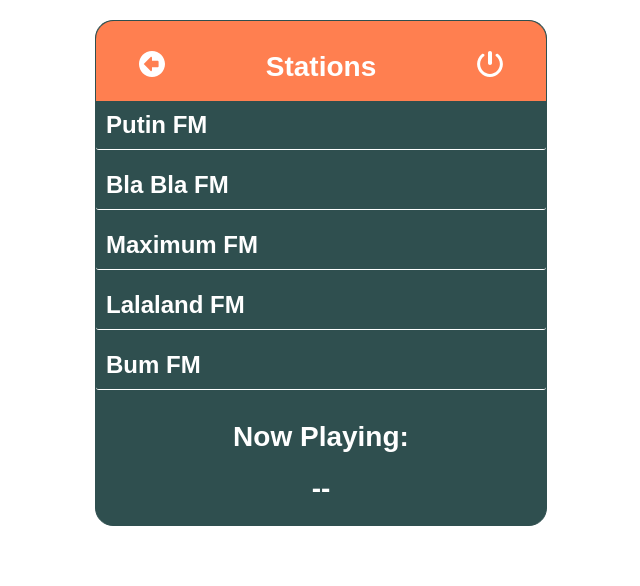
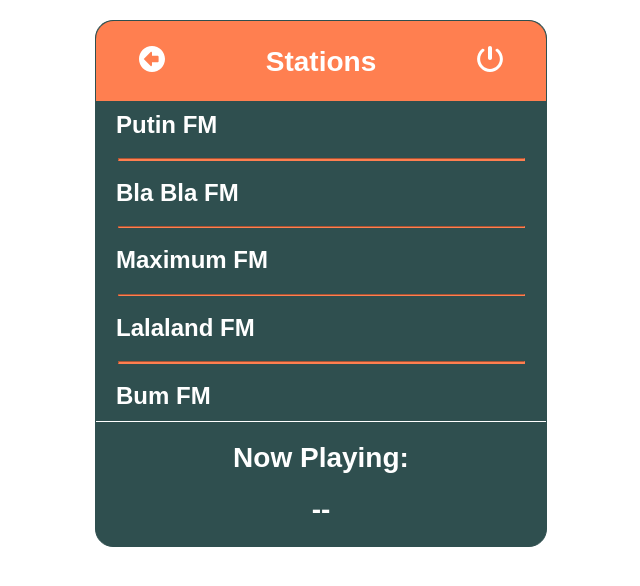
Before and after one commit to versavale/radiowidget, a plain HTML site: page index.html in a window 1280 px wide. Shown: the whole page, without its empty margins (319-959 px from the left). Drawn offline with Linux system fonts and the light colour scheme.

Commit message:
Styling changes

```diff
--- a/index.html
+++ b/index.html
@@ -35,7 +35,7 @@
           </p>
         </div>
       </div>
-
+    <hr>
         <div class="accordionItem close">
           <h2 class="accordionItemHeading" id="Bla Bla FM">Bla Bla FM</h2>
           <div class="accordionItemContent">
@@ -47,7 +47,7 @@
                 </p>
           </div>
         </div>
-
+      <hr>
         <div class="accordionItem close">
           <h2 class="accordionItemHeading" id="Maximum FM">Maximum FM</h2>
             <div class="accordionItemContent">
@@ -59,7 +59,7 @@
                   </p>
           </div>
         </div>
-
+      <hr>
         <div class="accordionItem close">
             <h2 class="accordionItemHeading" id="Lalaland FM">Lalaland FM</h2>
             <div class="accordionItemContent">
@@ -71,7 +71,7 @@
                   </p>
             </div>
           </div>
-
+        <hr>
           <div class="accordionItem close">
               <h2 class="accordionItemHeading" id="Bum FM">Bum FM</h2>
               <div class="accordionItemContent">
--- a/style/style.scss
+++ b/style/style.scss
@@ -29,7 +29,7 @@
   font-weight: bold;
   font-family: Arial, sans-serif;
   color: white;
-  margin: 30px 0;
+  margin: 25px 0;
   text-align: center;
 }
 
@@ -43,14 +43,14 @@
   a, img {
     width: 26px;
     height: 26px;
-    margin: 30px auto;
+    margin: 25px auto;
   }
 }
 
 .content {
   display: grid;
   grid-column: 2;
-  height: 300px;
+  height: 320px;
   overflow: auto;
 }
 
@@ -68,15 +68,14 @@
 }
 
 .accordionItemHeading{
-  cursor:pointer;
-  margin:0px 0px 1px 0px;
-  padding:10px;
+  cursor: pointer;
+  margin: 0px 0px 1px 0px;
+  padding: 10px 20px;
   background: $tile-color;
   color:#fff;
-  width:100%;
+  width: 100%;
   border-radius: 3px;
   box-sizing: border-box;
-  border-bottom: 1px solid white;
 }
 
 .close .accordionItemContent{
@@ -108,3 +107,19 @@
   background-color: $tile-color;
   color: white;
 }
+
+
+hr {
+  display: block;
+  border-style: inset;
+  border-width: 0.5px;
+  border-color: $orange-color;
+  background-color: $orange-color;
+  margin-left: auto;
+  margin-right: auto;
+  width: 90%;
+}
+
+.footer {
+  border-top: 1px solid white;
+}
```
Also changed, not shown: style/style.css. Lines whose indentation alone changed are shown as unchanged.
